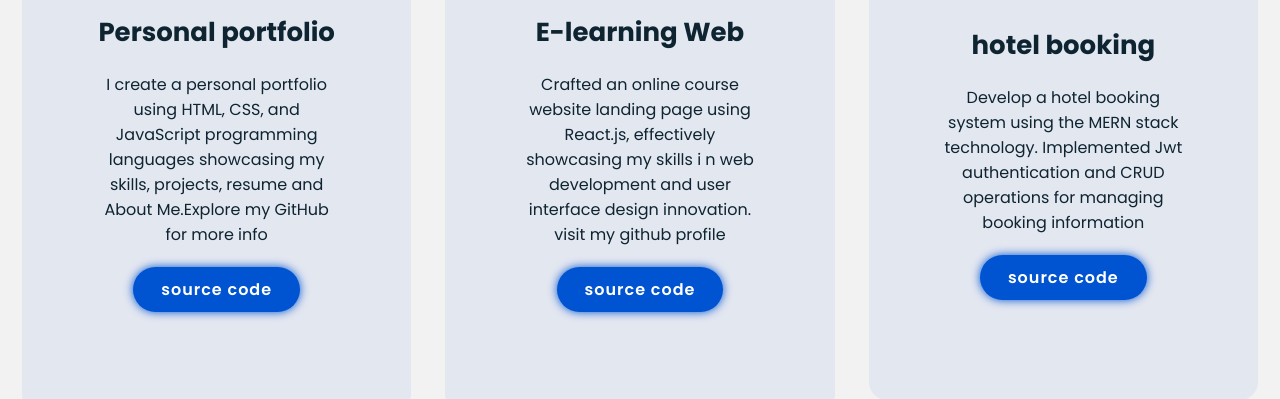
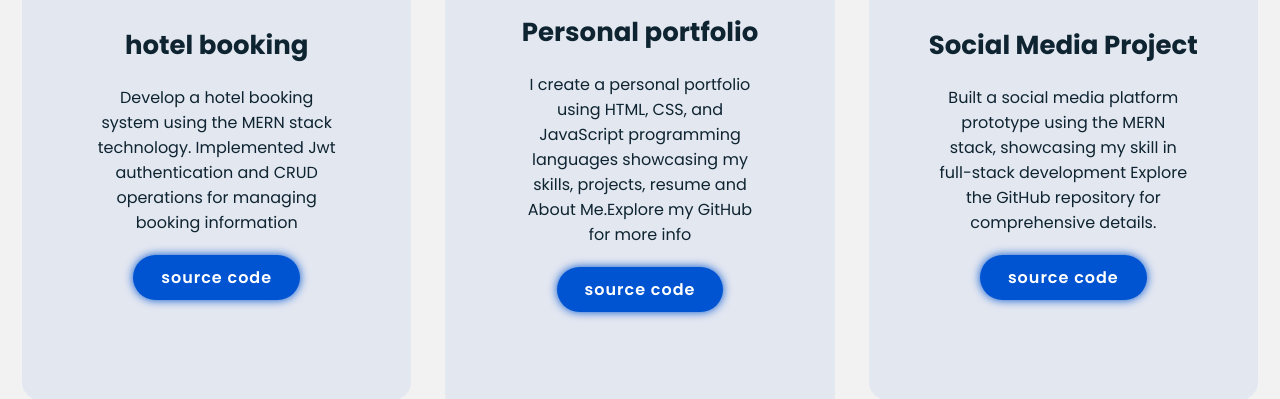
Before and after one commit to purushothamanlabi/personal-portfolio-web, a plain HTML site: page index.html in a window 1280 px wide. Shown: the part 2652-3051 px from the top of the page. Drawn offline with nearby package versions, Linux system fonts and the light colour scheme.

Commit message:
Update index.html

```diff
--- a/index.html
+++ b/index.html
@@ -167,6 +167,21 @@
   <selection class="service" id="service"  >
     <h2 class="heading">Latest<span>project</span></h2>
     <div class="service-container">
+
+         <!-- project() -->
+      <div class="service-box">
+        <i><img src="/img/icons8-hotel-100.png" alt=""> </i>
+        <h3>hotel booking </h3>
+        <p>
+          Develop a hotel booking system using the
+          MERN stack technology.
+          Implemented Jwt authentication and CRUD operations for
+          managing booking information
+        </p>
+        <a href="https://github.com/purushothamanlabi/hotel-booking-website.git" class="btn"> source code</a>
+      </div>
+
+
       <!-- project() -->
       <div class="service-box">
         <i><img src="/img/online-resume.png" alt=""></i>
@@ -182,29 +197,18 @@
       <!-- project() -->
       <div class="service-box">
         <i><img src="/img/online-course.png" alt=""></i>
-        <h3>E-learning Web</h3>
+        <h3>Social Media Project </h3>
         <p>
-          Crafted an online course website landing page using React.js, effectively showcasing my skills i
-          n web development and user interface design innovation. visit my github profile
+          Built a social media platform prototype using the MERN stack, showcasing my skill in
+          full-stack development  Explore the GitHub repository for comprehensive details.
         </p>
-        <a href="https://github.com/purushothamanlabi/react_online_course_website-.git" class="btn">source code</a>
+        <a href="https://github.com/purushothamanlabi/social-media-website.git" class="btn">source code</a>
       </div>
 
 
 
 
-      <!-- project() -->
-      <div class="service-box">
-        <i><img src="/img/icons8-hotel-100.png" alt=""> </i>
-        <h3>hotel booking </h3>
-        <p>
-          Develop a hotel booking system using the
-          MERN stack technology.
-          Implemented Jwt authentication and CRUD operations for
-          managing booking information
-        </p>
-        <a href="https://github.com/purushothamanlabi/hotel-booking-website.git" class="btn"> source code</a>
-      </div>
+
 
     </div>
   </selection>
```
